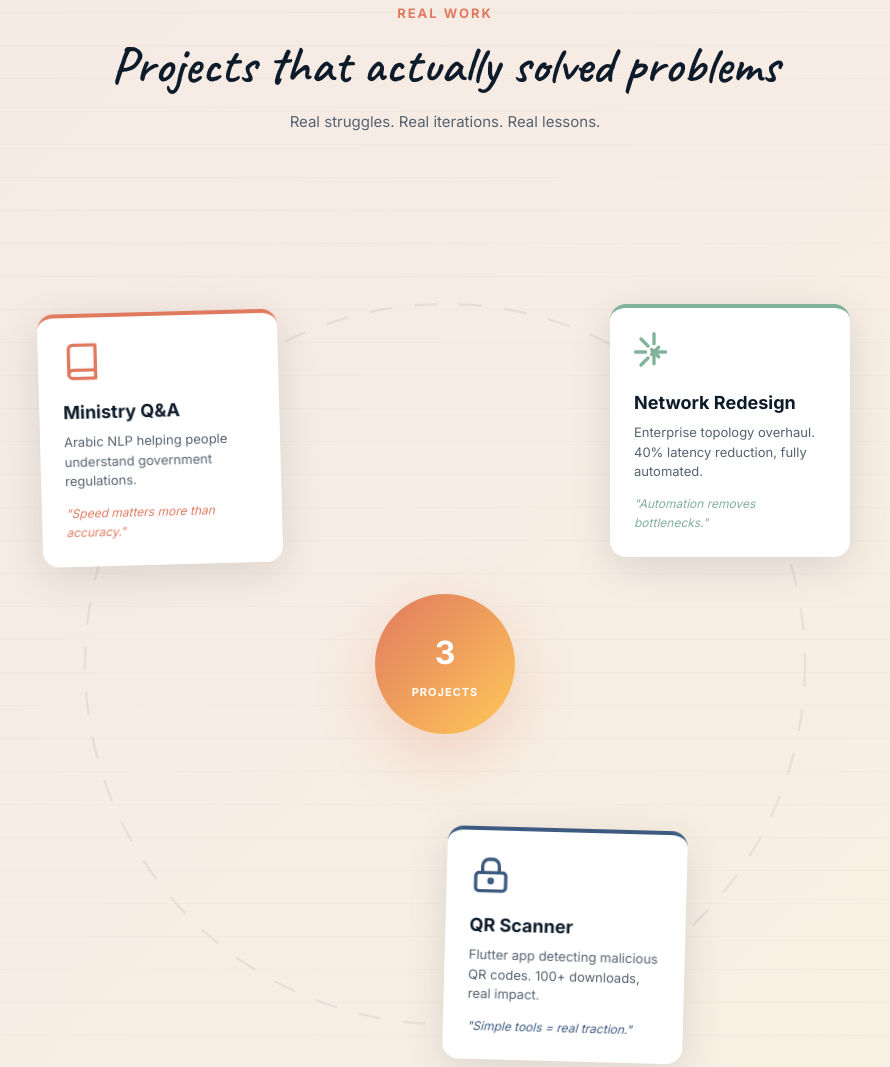
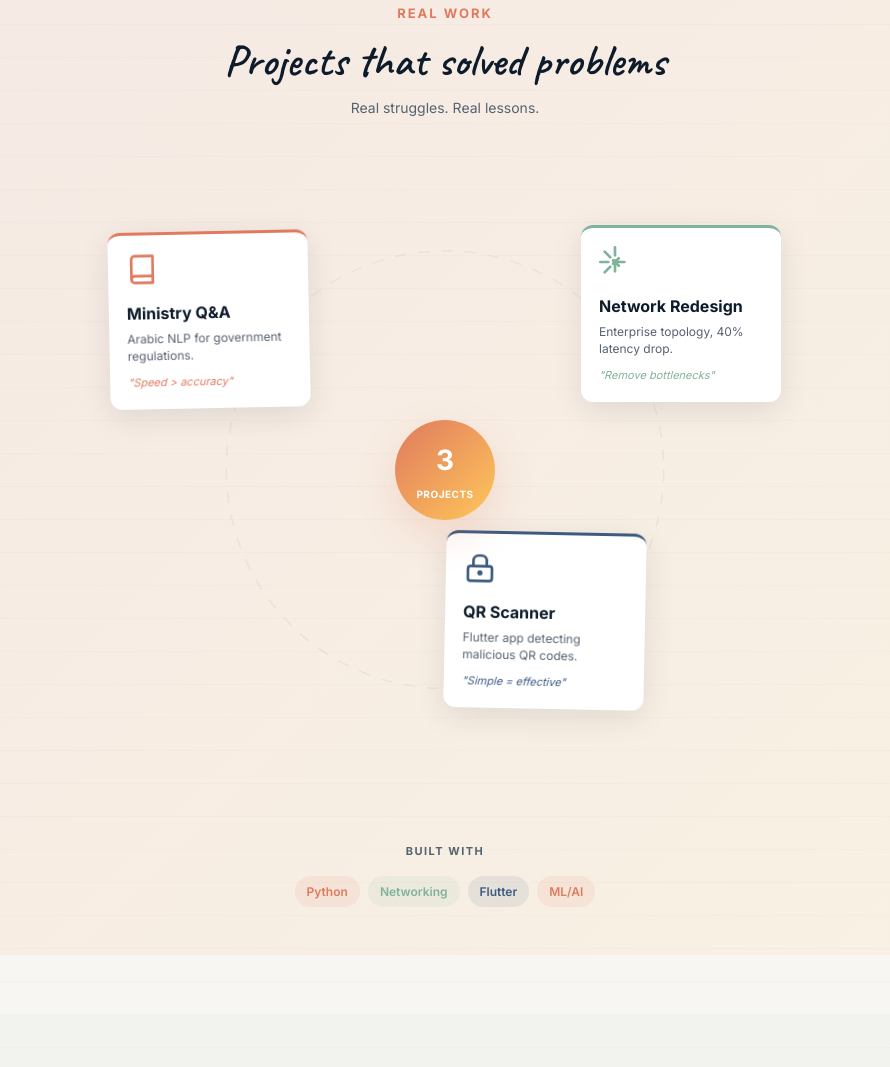
Before and after one commit to Samir-Guenchi/portfolio, a plain HTML site: page portfolio_corrected.html in a window 1280 px wide. Shown: the part 1264-2331 px from the top of the page, without its empty margins (195-1085 px from the left). Drawn offline with Linux system fonts and the light colour scheme.

Commit message:
Optimize highlights section for compact space usage

```diff
--- a/portfolio_corrected.html
+++ b/portfolio_corrected.html
@@ -239,101 +239,95 @@
 <section class="highlights" id="highlights">
   <div class="highlights-container">
     <!-- Section Header -->
-    <div style="text-align: center; margin-bottom: 80px;">
+    <div style="text-align: center; margin-bottom: 60px;">
       <p style="font-size: 13px; color: var(--accent); text-transform: uppercase; letter-spacing: 2px; font-weight: 700; margin-bottom: 12px;">
         Real Work
       </p>
-      <h2 style="font: 700 clamp(32px, 6vw, 52px)/1.1 'Caveat', cursive; color: var(--ink); margin-bottom: 16px;">
-        Projects that actually solved problems
+      <h2 style="font: 700 clamp(28px, 5vw, 44px)/1.1 'Caveat', cursive; color: var(--ink); margin-bottom: 12px;">
+        Projects that solved problems
       </h2>
-      <p style="font-size: 15px; color: var(--pencil); line-height: 1.6; margin: 0;">
-        Real struggles. Real iterations. Real lessons.
+      <p style="font-size: 14px; color: var(--pencil); line-height: 1.5; margin: 0;">
+        Real struggles. Real lessons.
       </p>
     </div>
 
-    <!-- Circular/Orbital Layout -->
-    <div style="position: relative; width: 100%; max-width: 900px; margin: 0 auto 100px; aspect-ratio: 1;">
+    <!-- Compact Circular Layout -->
+    <div style="position: relative; width: 100%; max-width: 700px; margin: 0 auto 80px; aspect-ratio: 1.2;">
       <!-- Center Badge -->
       <div style="position: absolute; top: 50%; left: 50%; transform: translate(-50%, -50%); z-index: 10;">
-        <div style="width: 140px; height: 140px; background: linear-gradient(135deg, var(--accent), var(--highlight)); border-radius: 50%; display: flex; align-items: center; justify-content: center; box-shadow: 0 20px 60px rgba(224, 122, 95, 0.25);">
+        <div style="width: 100px; height: 100px; background: linear-gradient(135deg, var(--accent), var(--highlight)); border-radius: 50%; display: flex; align-items: center; justify-content: center; box-shadow: 0 15px 40px rgba(224, 122, 95, 0.2);">
           <div style="text-align: center;">
-            <div style="font-size: 32px; font-weight: 700; color: white; margin-bottom: 4px;">3</div>
-            <p style="font-size: 11px; color: white; font-weight: 700; text-transform: uppercase; letter-spacing: 1px; margin: 0;">Projects</p>
+            <div style="font-size: 28px; font-weight: 700; color: white; margin-bottom: 2px;">3</div>
+            <p style="font-size: 10px; color: white; font-weight: 700; text-transform: uppercase; letter-spacing: 0.5px; margin: 0;">Projects</p>
           </div>
         </div>
       </div>
 
-      <!-- Orbit Circle (visual guide) -->
+      <!-- Orbit Circle -->
       <svg style="position: absolute; width: 100%; height: 100%; top: 0; left: 0;" viewBox="0 0 200 200">
-        <circle cx="100" cy="100" r="80" fill="none" stroke="var(--pencil)" stroke-width="0.5" opacity="0.1" stroke-dasharray="5,5"></circle>
+        <circle cx="100" cy="100" r="75" fill="none" stroke="var(--pencil)" stroke-width="0.5" opacity="0.08" stroke-dasharray="4,4"></circle>
       </svg>
 
       <!-- Card 1 - Top Left -->
-      <div style="position: absolute; top: 10%; left: 5%; width: 240px; animation: float 6s ease-in-out infinite;">
-        <article style="background: white; padding: 24px; border-radius: 16px; box-shadow: 0 10px 40px rgba(13, 27, 42, 0.12); border-top: 4px solid var(--accent); transition: all 0.3s ease; cursor: pointer;" onmouseover="this.style.boxShadow='0 20px 60px rgba(224, 122, 95, 0.2)'; this.style.transform='scale(1.05)';" onmouseout="this.style.boxShadow='0 10px 40px rgba(13, 27, 42, 0.12)'; this.style.transform='scale(1)';">
-          <!-- SVG Icon -->
-          <svg width="40" height="40" viewBox="0 0 24 24" fill="none" stroke="var(--accent)" stroke-width="2" stroke-linecap="round" stroke-linejoin="round" style="margin-bottom: 12px;">
+      <div style="position: absolute; top: 8%; left: 2%; width: 200px; animation: float 6s ease-in-out infinite;">
+        <article style="background: white; padding: 18px; border-radius: 12px; box-shadow: 0 8px 30px rgba(13, 27, 42, 0.1); border-top: 3px solid var(--accent); transition: all 0.3s ease;" onmouseover="this.style.boxShadow='0 15px 45px rgba(224, 122, 95, 0.15)'; this.style.transform='scale(1.04)';" onmouseout="this.style.boxShadow='0 8px 30px rgba(13, 27, 42, 0.1)'; this.style.transform='scale(1)';">
+          <svg width="32" height="32" viewBox="0 0 24 24" fill="none" stroke="var(--accent)" stroke-width="2" stroke-linecap="round" stroke-linejoin="round" style="margin-bottom: 10px;">
             <path d="M4 19.5A2.5 2.5 0 0 1 6.5 17H20"></path>
             <path d="M6.5 2H20v20H6.5A2.5 2.5 0 0 1 4 19.5v-15A2.5 2.5 0 0 1 6.5 2z"></path>
           </svg>
-          <h3 style="font: 700 18px Inter; color: var(--ink); margin: 0 0 10px 0;">Ministry Q&A</h3>
-          <p style="font-size: 13px; color: var(--pencil); line-height: 1.5; margin-bottom: 12px;">Arabic NLP helping people understand government regulations.</p>
-          <p style="font-size: 12px; font-style: italic; color: var(--accent); margin: 0;">"Speed matters more than accuracy."</p>
+          <h3 style="font: 700 16px Inter; color: var(--ink); margin: 0 0 8px 0;">Ministry Q&A</h3>
+          <p style="font-size: 12px; color: var(--pencil); line-height: 1.4; margin-bottom: 8px;">Arabic NLP for government regulations.</p>
+          <p style="font-size: 11px; font-style: italic; color: var(--accent); margin: 0;">"Speed > accuracy"</p>
         </article>
       </div>
 
       <!-- Card 2 - Top Right -->
-      <div style="position: absolute; top: 10%; right: 5%; width: 240px; animation: float 6s ease-in-out infinite 2s;">
-        <article style="background: white; padding: 24px; border-radius: 16px; box-shadow: 0 10px 40px rgba(13, 27, 42, 0.12); border-top: 4px solid var(--success); transition: all 0.3s ease; cursor: pointer;" onmouseover="this.style.boxShadow='0 20px 60px rgba(129, 178, 154, 0.2)'; this.style.transform='scale(1.05)';" onmouseout="this.style.boxShadow='0 10px 40px rgba(13, 27, 42, 0.12)'; this.style.transform='scale(1)';">
-          <!-- SVG Icon -->
-          <svg width="40" height="40" viewBox="0 0 24 24" fill="none" stroke="var(--success)" stroke-width="2" stroke-linecap="round" stroke-linejoin="round" style="margin-bottom: 12px;">
+      <div style="position: absolute; top: 8%; right: 2%; width: 200px; animation: float 6s ease-in-out infinite 2s;">
+        <article style="background: white; padding: 18px; border-radius: 12px; box-shadow: 0 8px 30px rgba(13, 27, 42, 0.1); border-top: 3px solid var(--success); transition: all 0.3s ease;" onmouseover="this.style.boxShadow='0 15px 45px rgba(129, 178, 154, 0.15)'; this.style.transform='scale(1.04)';" onmouseout="this.style.boxShadow='0 8px 30px rgba(13, 27, 42, 0.1)'; this.style.transform='scale(1)';">
+          <svg width="32" height="32" viewBox="0 0 24 24" fill="none" stroke="var(--success)" stroke-width="2" stroke-linecap="round" stroke-linejoin="round" style="margin-bottom: 10px;">
             <circle cx="12" cy="12" r="1"></circle>
             <path d="M12 1v6m0 6v6"></path>
             <path d="M4.22 4.22l4.24 4.24m2.12 2.12l4.24 4.24"></path>
             <path d="M1 12h6m6 0h6"></path>
             <path d="M4.22 19.78l4.24-4.24m2.12-2.12l4.24-4.24"></path>
           </svg>
-          <h3 style="font: 700 18px Inter; color: var(--ink); margin: 0 0 10px 0;">Network Redesign</h3>
-          <p style="font-size: 13px; color: var(--pencil); line-height: 1.5; margin-bottom: 12px;">Enterprise topology overhaul. 40% latency reduction, fully automated.</p>
-          <p style="font-size: 12px; font-style: italic; color: var(--success); margin: 0;">"Automation removes bottlenecks."</p>
+          <h3 style="font: 700 16px Inter; color: var(--ink); margin: 0 0 8px 0;">Network Redesign</h3>
+          <p style="font-size: 12px; color: var(--pencil); line-height: 1.4; margin-bottom: 8px;">Enterprise topology, 40% latency drop.</p>
+          <p style="font-size: 11px; font-style: italic; color: var(--success); margin: 0;">"Remove bottlenecks"</p>
         </article>
       </div>
 
       <!-- Card 3 - Bottom -->
-      <div style="position: absolute; bottom: 5%; left: 50%; transform: translateX(-50%); width: 240px; animation: float 6s ease-in-out infinite 4s;">
-        <article style="background: white; padding: 24px; border-radius: 16px; box-shadow: 0 10px 40px rgba(13, 27, 42, 0.12); border-top: 4px solid var(--link); transition: all 0.3s ease; cursor: pointer;" onmouseover="this.style.boxShadow='0 20px 60px rgba(61, 90, 128, 0.2)'; this.style.transform='scale(1.05)';" onmouseout="this.style.boxShadow='0 10px 40px rgba(13, 27, 42, 0.12)'; this.style.transform='scale(1)';">
-          <!-- SVG Icon -->
-          <svg width="40" height="40" viewBox="0 0 24 24" fill="none" stroke="var(--link)" stroke-width="2" stroke-linecap="round" stroke-linejoin="round" style="margin-bottom: 12px;">
+      <div style="position: absolute; bottom: 8%; left: 50%; transform: translateX(-50%); width: 200px; animation: float 6s ease-in-out infinite 4s;">
+        <article style="background: white; padding: 18px; border-radius: 12px; box-shadow: 0 8px 30px rgba(13, 27, 42, 0.1); border-top: 3px solid var(--link); transition: all 0.3s ease;" onmouseover="this.style.boxShadow='0 15px 45px rgba(61, 90, 128, 0.15)'; this.style.transform='scale(1.04)';" onmouseout="this.style.boxShadow='0 8px 30px rgba(13, 27, 42, 0.1)'; this.style.transform='scale(1)';">
+          <svg width="32" height="32" viewBox="0 0 24 24" fill="none" stroke="var(--link)" stroke-width="2" stroke-linecap="round" stroke-linejoin="round" style="margin-bottom: 10px;">
             <rect x="3" y="11" width="18" height="11" rx="2" ry="2"></rect>
             <path d="M7 11V7a4 4 0 0 1 4-4h2a4 4 0 0 1 4 4v4"></path>
             <circle cx="12" cy="16" r="1"></circle>
           </svg>
-          <h3 style="font: 700 18px Inter; color: var(--ink); margin: 0 0 10px 0;">QR Scanner</h3>
-          <p style="font-size: 13px; color: var(--pencil); line-height: 1.5; margin-bottom: 12px;">Flutter app detecting malicious QR codes. 100+ downloads, real impact.</p>
-          <p style="font-size: 12px; font-style: italic; color: var(--link); margin: 0;">"Simple tools = real traction."</p>
+          <h3 style="font: 700 16px Inter; color: var(--ink); margin: 0 0 8px 0;">QR Scanner</h3>
+          <p style="font-size: 12px; color: var(--pencil); line-height: 1.4; margin-bottom: 8px;">Flutter app detecting malicious QR codes.</p>
+          <p style="font-size: 11px; font-style: italic; color: var(--link); margin: 0;">"Simple = effective"</p>
         </article>
       </div>
 
-      <!-- Floating Animation -->
       <style>
         @keyframes float {
           0%, 100% { transform: translateY(0px) rotate(0deg); }
-          25% { transform: translateY(-10px) rotate(2deg); }
-          75% { transform: translateY(10px) rotate(-2deg); }
+          25% { transform: translateY(-8px) rotate(1.5deg); }
+          75% { transform: translateY(8px) rotate(-1.5deg); }
         }
       </style>
     </div>
 
-    <!-- Tech Stack Badges Below -->
-    <div style="text-align: center; margin-top: 80px;">
-      <p style="font-size: 12px; color: var(--pencil); text-transform: uppercase; letter-spacing: 2px; font-weight: 700; margin-bottom: 20px;">Built with</p>
-      <div style="display: flex; gap: 12px; flex-wrap: wrap; justify-content: center;">
-        <span style="padding: 8px 16px; background: rgba(224, 122, 95, 0.1); color: var(--accent); border-radius: 20px; font-size: 13px; font-weight: 600;">Python</span>
-        <span style="padding: 8px 16px; background: rgba(129, 178, 154, 0.1); color: var(--success); border-radius: 20px; font-size: 13px; font-weight: 600;">Networking</span>
-        <span style="padding: 8px 16px; background: rgba(61, 90, 128, 0.1); color: var(--link); border-radius: 20px; font-size: 13px; font-weight: 600;">Flutter</span>
-        <span style="padding: 8px 16px; background: rgba(255, 199, 89, 0.1); color: var(--highlight); border-radius: 20px; font-size: 13px; font-weight: 600;">ML/AI</span>
-        <span style="padding: 8px 16px; background: rgba(224, 122, 95, 0.1); color: var(--accent); border-radius: 20px; font-size: 13px; font-weight: 600;">LangChain</span>
-        <span style="padding: 8px 16px; background: rgba(129, 178, 154, 0.1); color: var(--success); border-radius: 20px; font-size: 13px; font-weight: 600;">n8n</span>
+    <!-- Tech Stack Badges -->
+    <div style="text-align: center;">
+      <p style="font-size: 11px; color: var(--pencil); text-transform: uppercase; letter-spacing: 1.5px; font-weight: 700; margin-bottom: 16px;">Built with</p>
+      <div style="display: flex; gap: 8px; flex-wrap: wrap; justify-content: center;">
+        <span style="padding: 6px 12px; background: rgba(224, 122, 95, 0.1); color: var(--accent); border-radius: 16px; font-size: 12px; font-weight: 600;">Python</span>
+        <span style="padding: 6px 12px; background: rgba(129, 178, 154, 0.1); color: var(--success); border-radius: 16px; font-size: 12px; font-weight: 600;">Networking</span>
+        <span style="padding: 6px 12px; background: rgba(61, 90, 128, 0.1); color: var(--link); border-radius: 16px; font-size: 12px; font-weight: 600;">Flutter</span>
+        <span style="padding: 6px 12px; background: rgba(224, 122, 95, 0.1); color: var(--accent); border-radius: 16px; font-size: 12px; font-weight: 600;">ML/AI</span>
       </div>
     </div>
   </div>
```
